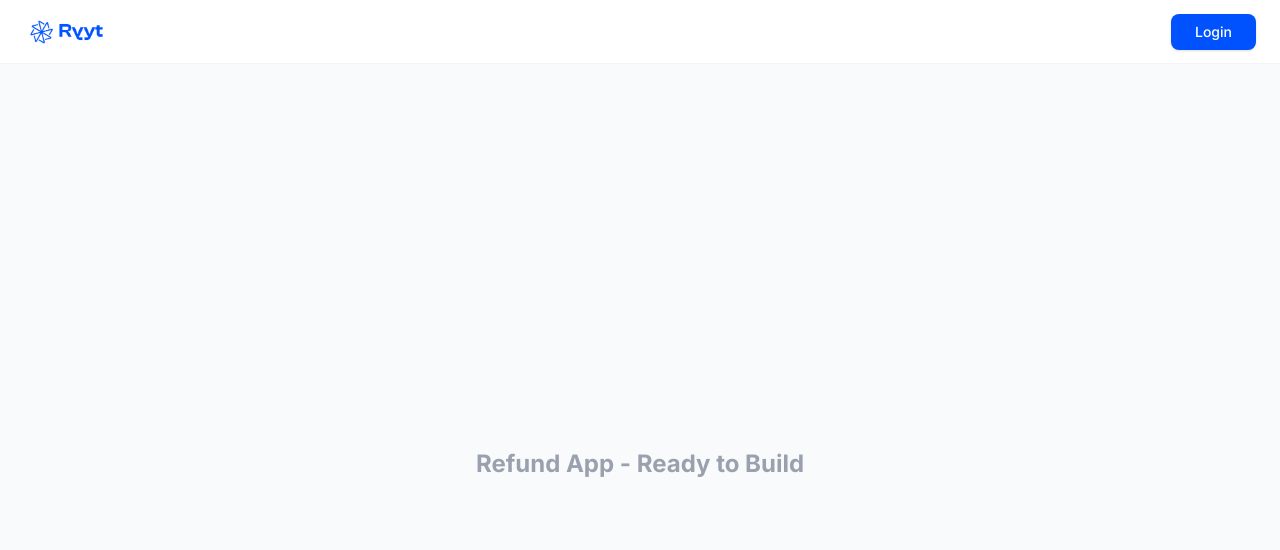
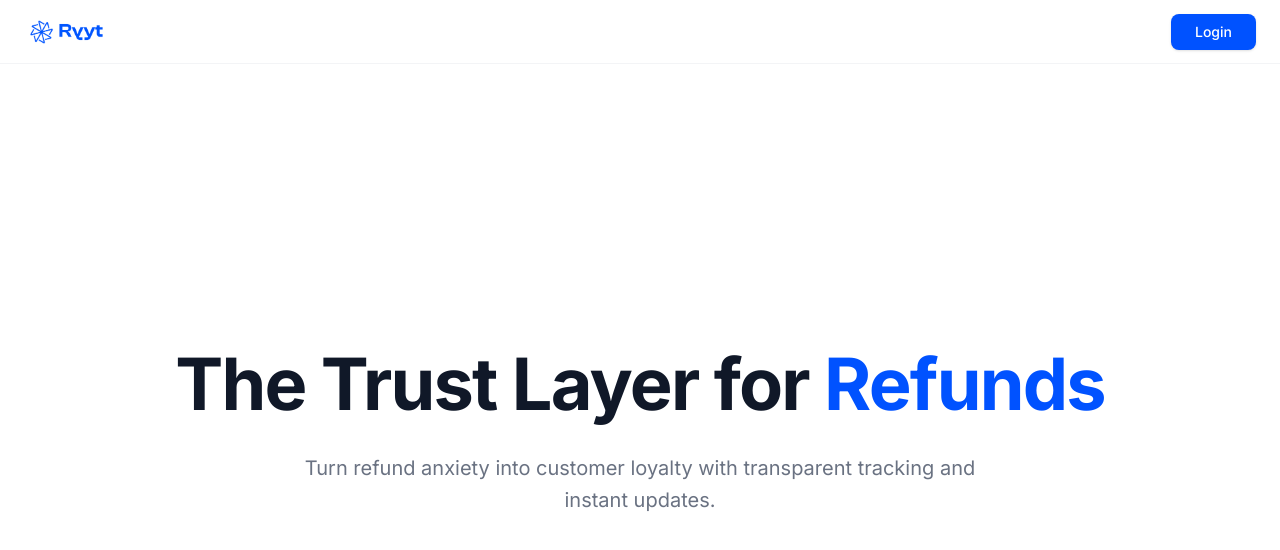
Before and after one commit to ryyt-masterspace/Ryyt_workspace, a Next.js app in the folder refund-app/: page / in a window 1280 px wide. Shown: the top 550 px of the page. Built offline with nearby package versions, Linux system fonts and the light colour scheme.

Commit message:
Auto-sync: 03-12-2025  1:51:37.28

```diff
--- a/refund-app/src/app/page.tsx
+++ b/refund-app/src/app/page.tsx
@@ -1,7 +1,14 @@
 export default function Home() {
   return (
-    <div className="min-h-screen flex items-center justify-center bg-gray-50">
-      <h1 className="text-2xl font-bold text-gray-400">Refund App - Ready to Build</h1>
-    </div>
+    <main className="min-h-[calc(100vh-64px)] flex flex-col items-center justify-center bg-white">
+      <div className="max-w-5xl mx-auto text-center px-6">
+        <h1 className="text-6xl md:text-7xl font-bold tracking-tight text-gray-900 mb-8 hover:scale-105 transition-transform duration-700 ease-out cursor-default select-none">
+          The Trust Layer for <span className="text-[#0052FF]">Refunds</span>
+        </h1>
+        <p className="text-xl text-gray-500 max-w-2xl mx-auto leading-relaxed">
+          Turn refund anxiety into customer loyalty with transparent tracking and instant updates.
+        </p>
+      </div>
+    </main>
   );
 }
```
